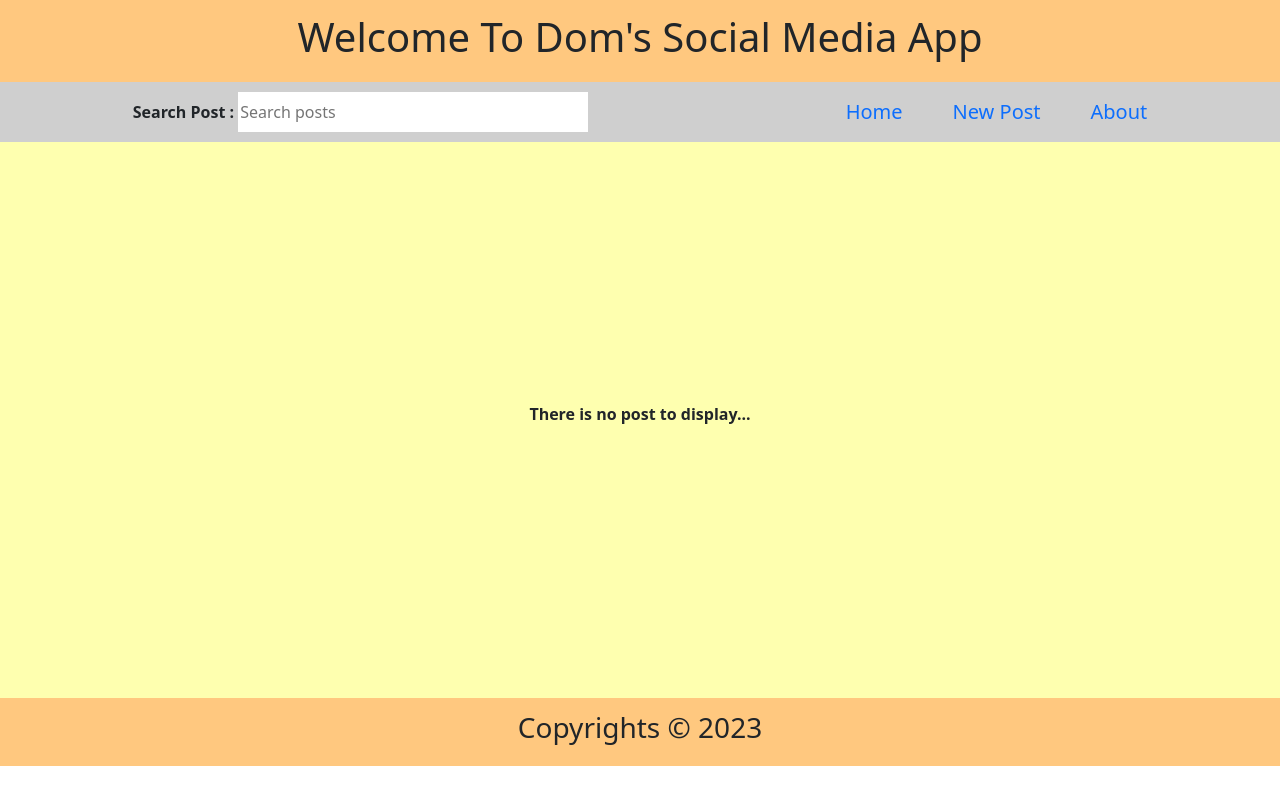
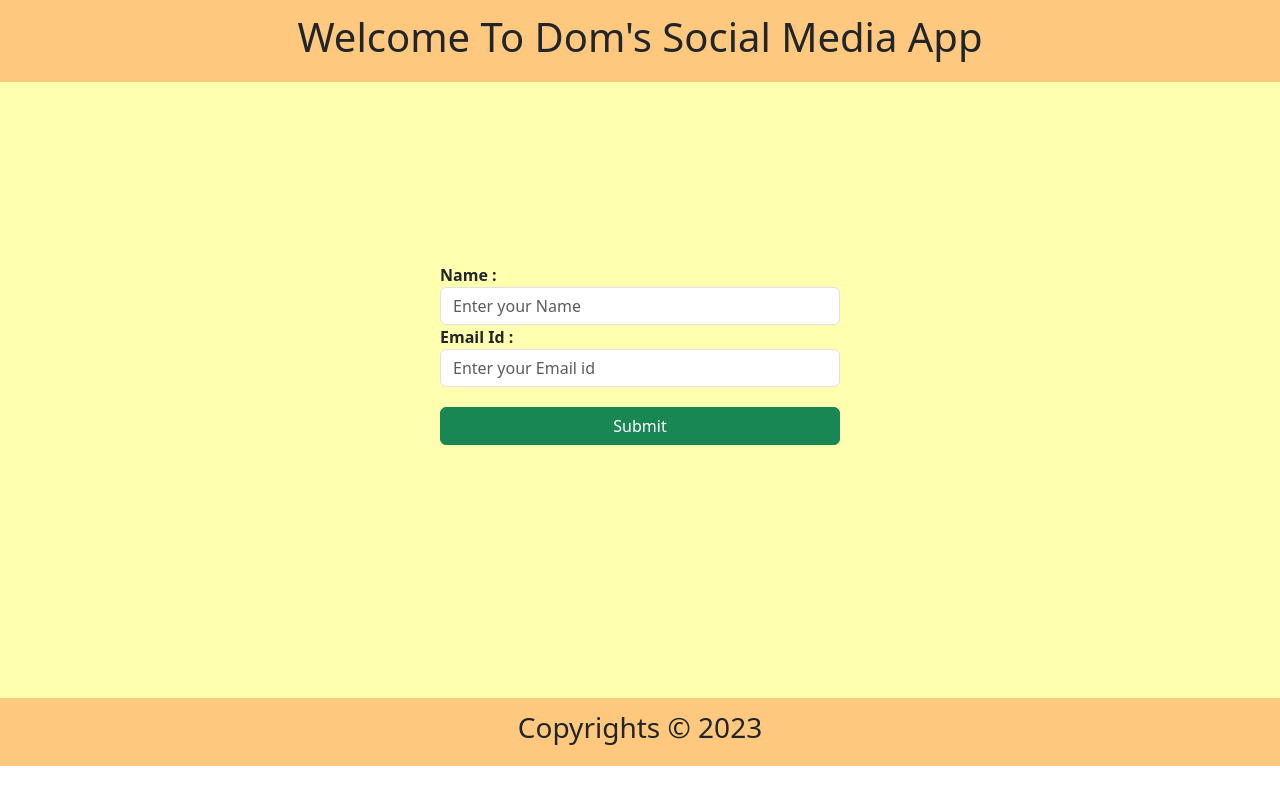
Before and after one commit to RenganathanAruna/CRED-React, a React (Create React App) app: page / in a window 1280 px wide. Built offline with nearby package versions, Linux system fonts and the light colour scheme.

Commit message:
Added login user name

```diff
--- a/src/App.css
+++ b/src/App.css
@@ -1,5 +1,9 @@
 .removedecoration{
     text-decoration: none;
+}
+.AllPage_heightmin{
+    min-height: 77vh;
+    width: 100%;
 }
 .NavBar{
     width: 100%;
@@ -79,13 +83,6 @@
     background-color: rgb(254, 255, 175);
 }
 
-.AllPage_heightmin{
-    min-height: 77vh;
-    width: 100%;
-}
-
-
-
 .btn-size{
     width: 400px;
     margin-top: 20px;
@@ -106,3 +103,21 @@
 .Home{
     width: 100%;
 }
+
+.UserDetails_ContentWrapper{
+    display: flex;
+    align-items: center;
+    justify-content: center;
+    min-height: 68vh;
+}
+.LoginUser{
+    display: flex;
+    align-items: center;
+    justify-content: flex-end;
+    gap: 10px;
+}
+
+.usericon{
+    font-size: 25px;
+    color: black;
+}
--- a/src/App.js
+++ b/src/App.js
@@ -6,8 +6,10 @@ import Footer from './Footer/Footer';
 import About from './Body/About';
 import NewPost from './Body/NewPost';
 import Error from './Body/Error';
-import { useEffect, useState } from 'react';
+import UserDetails from './Body/UserDetails';
+import { useContext, useEffect, useState } from 'react';
 import {format} from 'date-fns';
+import UserContext from './UserContext';
 
 function App() {
 
@@ -20,6 +22,11 @@ function App() {
   const [newpost,setnewpost]=useState('');
 
   const [searchresult,setsearchresult]=useState('');
+
+  const [userDetails,setUserDetails]=useState({
+    Name: '',
+    Email: ''
+  });
 
   const navigate = useNavigate();
 
@@ -40,7 +47,7 @@ function App() {
     setPost(allPosts);
     settitle('');
     setnewpost('');
-    navigate('/');
+    navigate('/Home');
   }
 
   const handeldeletepost = (deletepostid)=>{
@@ -54,7 +61,13 @@ function App() {
     post[id-1].body=updatedpost;
     post[id-1].title=updatedtitle;
     post[id-1].datetime=datetime;
-    navigate('/');
+    navigate('/Home');
+  }
+
+
+  const handelsumbituserdeatils = (e) =>{
+      e.preventDefault();
+      navigate('/Home');
   }
 
   useEffect(()=>{
@@ -79,10 +92,17 @@ function App() {
         <div className='Header'>
           <Header title="Welcome To Dom's Social Media App"/>
         </div>
-
+        <UserContext.Provider value={{ userDetails, setUserDetails }}>
           <Routes>
 
-          <Route path='/' element={
+              <Route path='/' element={<UserDetails
+                  userDetails={userDetails}
+                  setUserDetails={setUserDetails}
+                  handelsumbituserdeatils={handelsumbituserdeatils}
+              />}
+              />
+
+              <Route path='/Home' element={
                   <Home post={searchresult}
                   handeldeletepost={handeldeletepost}
                   search={search}
@@ -115,15 +135,13 @@ function App() {
               <Route path='*' element={<Error/>} />
 
           </Routes>
+        </UserContext.Provider>
 
         <div className='Footer'>
           <Footer/>
         </div>
-
-
       </div>
   );
 }
 
-
 export default App;
--- a/src/Body/About.js
+++ b/src/Body/About.js
@@ -1,12 +1,21 @@
 import React from 'react';
 import NavBar from '../Header/NavBar';
+import { useContext } from 'react';
+import UserContext from '../UserContext';
+import { FaUserCircle } from 'react-icons/fa';
 
 const About = () => {
+  const userdetails = useContext(UserContext);
   return (
     <div className='AllPage_heightmin'>
       <NavBar/>
+      <div className='LoginUser'>
+        <h3>{userdetails.userDetails.Name}</h3>
+        <FaUserCircle className='usericon'/>
+      </div>
       <div style={{display:'flex',alignItems:'center',justifyContent:'center',height:'68vh'}}>
           <strong>This web app is developed for the learing purpose</strong>
+          <h2>{userdetails.Name}</h2>
       </div>
     </div>
   )
--- a/src/Body/Error.js
+++ b/src/Body/Error.js
@@ -2,10 +2,9 @@ import React from 'react';
 
 const Error = () => {
   return (
-    <div className='ContentWrapper'>
+    <div>
       <div style={{display:'flex',flexDirection:'column',alignItems:'center',justifyContent:'center',height:'68vh'}}>
         <h1>Opps!!! Page Not found</h1>
-
         <strong>Please visit our home page....</strong>
       </div>
     </div>
--- a/src/Body/Home.js
+++ b/src/Body/Home.js
@@ -1,11 +1,21 @@
 import React from 'react';
 import Feed from '../Body/feed';
 import NavBar from '../Header/NavBar';
+import { useContext } from 'react';
+import UserContext from '../UserContext';
+import { FaUserCircle } from 'react-icons/fa';
+const Home = ({post,handeldeletepost,search,setSearch}) => {
+  const userdetails = useContext(UserContext);
+  console.log(userdetails)
+  console.log(userdetails.userDetails.Name)
+  return (
 
-const Home = ({post,handeldeletepost,search,setSearch}) => {
-  return (
     <div className='AllPage_heightmin'>
-      <NavBar/>
+      <NavBar search={search} setSearch={setSearch}/>
+      <div className='LoginUser'>
+        <h3>{userdetails.userDetails.Name}</h3>
+        <FaUserCircle className='usericon'/>
+      </div>
       <div className='Home_ContentWrapper'>
         <div className='Home'>
           {post.length?(<Feed post={post} handeldeletepost={handeldeletepost}/>):
--- a/src/Body/NewPost.js
+++ b/src/Body/NewPost.js
@@ -3,7 +3,9 @@ import 'bootstrap/dist/css/bootstrap.min.css';
 import {useParams} from 'react-router-dom';
 import { useState } from 'react';
 import NavBar from '../Header/NavBar';
-
+import { useContext } from 'react';
+import UserContext from '../UserContext';
+import { FaUserCircle } from 'react-icons/fa';
 const NewPost = ({handelsubmitnewpost,title,settitle,newpost,setnewpost,post,handelsubmitupdatepost}) => {
 
   const { id } = useParams();
@@ -15,10 +17,16 @@ const NewPost = ({handelsubmitnewpost,title,settitle,newpost,setnewpost,post,han
   const [updatebody,setupdatebody] = useState
   (filteredPost ? filteredPost.body : '');
 
+  const userdetails = useContext(UserContext);
+
   return (
 
     <div className=' AllPage_heightmin'>
       <NavBar/>
+      <div className='LoginUser'>
+        <h3>{userdetails.userDetails.Name}</h3>
+        <FaUserCircle className='usericon'/>
+      </div>
       <div className='NewPost_ContentWrapper'>
         <div className='NewPost_form_wrapper'>
           {
--- /dev/null
+++ b/src/Body/UserDetails.js
@@ -0,0 +1,46 @@
+import React from 'react'
+
+const UserDetails = ({userDetails,setUserDetails,handelsumbituserdeatils}) => {
+  return (
+    <div className='AllPage_heightmin'>
+        <div className='UserDetails_ContentWrapper'>
+            <div className='UserDetails_formWrapper'>
+                <form className='AddNewPost' onSubmit={handelsumbituserdeatils}>
+                    <div>
+                        <strong>
+                            Name :
+                        </strong>
+                        <input
+                            id='post_id'
+                            type='text'
+                            required
+                            value={userDetails.Name}
+                            placeholder='Enter your Name'
+                            className='form-control'
+                            onChange={(e) => setUserDetails({ ...userDetails, Name: e.target.value })}
+                        />
+                    </div>
+                    <div>
+                        <strong>
+                            Email Id :
+                        </strong>
+                        <input
+                            id='post_id'
+                            type='Email'
+                            required
+                            value={userDetails.Email}
+                            placeholder='Enter your Email id'
+                            className='form-control'
+                            onChange={(e) => setUserDetails({ ...userDetails, Email: e.target.value })}                        />
+                    </div>
+                    <div>
+                        <button type='submit' className='btn btn-success btn-size'>Submit</button>
+                    </div>
+                </form>
+            </div>
+        </div>
+    </div>
+  )
+}
+
+export default UserDetails
--- a/src/Header/Header.js
+++ b/src/Header/Header.js
@@ -1,6 +1,8 @@
-import React from 'react'
+import React from 'react';
+
 
 const Header = ({title}) => {
+
   return (
     <div className='header'>
         <div className='heading-div'><h1>{title}</h1></div>
--- a/src/Header/NavBar.js
+++ b/src/Header/NavBar.js
@@ -38,7 +38,7 @@ const NavBar = ({search,setSearch}) => {
                 {!PageName &&
                     <div className='Navbar_list'>
                         <ul className='Navbar_ul'>
-                            <li><Link to="/" className='removedecoration'>Home</Link></li>
+                            <li><Link to='/Home' className='removedecoration'>Home</Link></li>
                             <li><Link to="/NewPost" className='removedecoration'>New Post</Link></li>
                             <li><Link to="/About" className='removedecoration'>About</Link></li>
                         </ul>
--- /dev/null
+++ b/src/UserContext.js
@@ -0,0 +1,5 @@
+import { createContext } from "react";
+
+const UserContext = createContext();
+
+export default UserContext;
```
Lines whose indentation alone changed are shown as unchanged.
